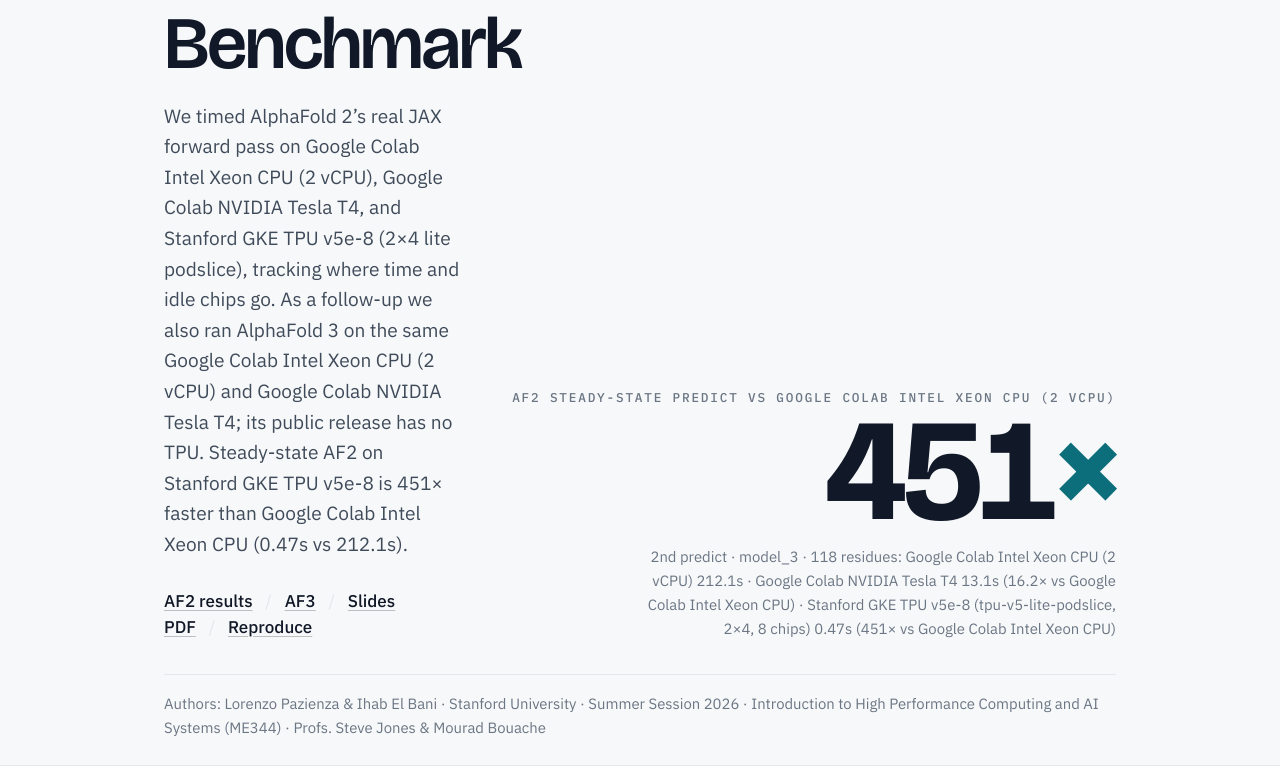
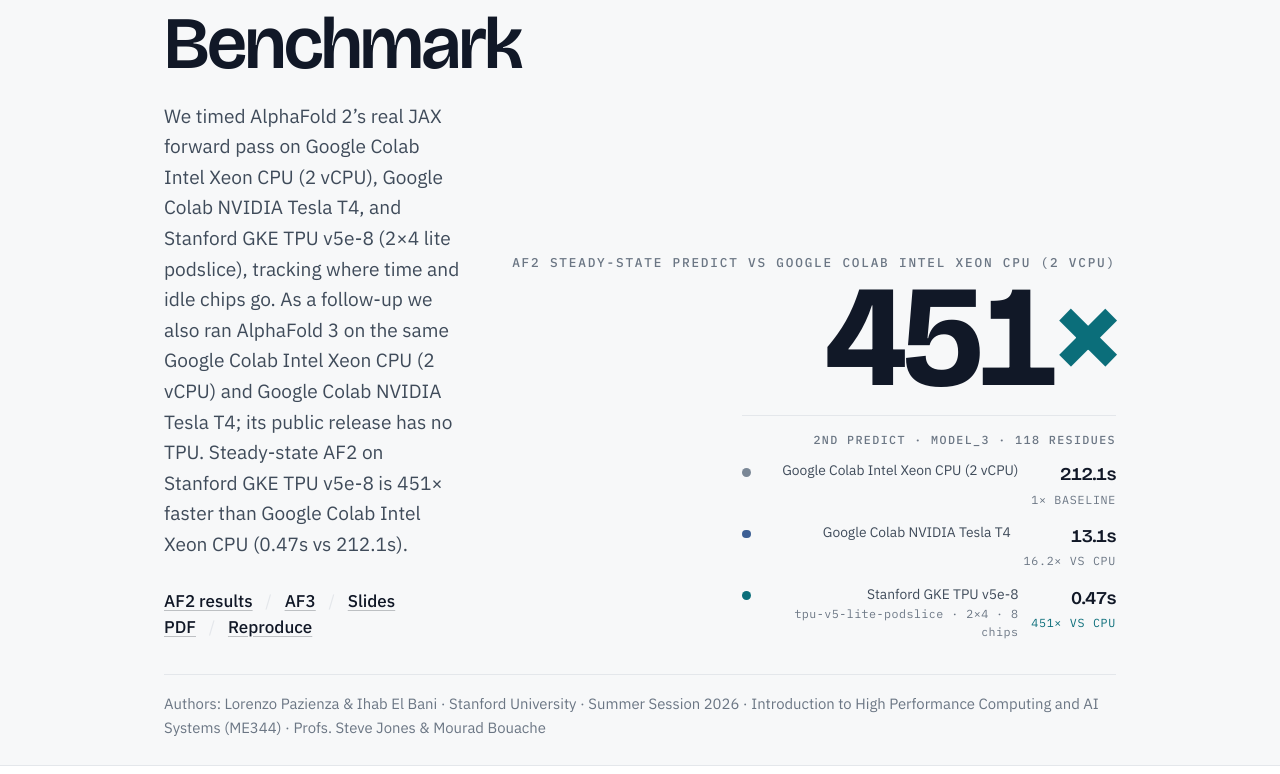
Before and after one commit to lorenzopazienza/alphafold-tpu-benchmark, a React (Vite) app in the folder website/: page / in a window 1280 px wide. Shown: the part 330-1104 px from the top of the page. Built offline with nearby package versions, Linux system fonts and the light colour scheme.

Commit message:
fix(site): stack hero 451× breakdown by backend
Replace the dense one-line subline with a color-coded row
per backend so times and speedups scan clearly.

```diff
--- a/website/index.html
+++ b/website/index.html
@@ -352,8 +352,7 @@
 
       <h2 id="top">Hero</h2>
       <p>
-        Giant metric <strong>451×</strong> (AF2 steady-state TPU vs Google Colab Intel Xeon CPU). Subline:
-        2nd predict · model_3 · 118 residues: Google Colab Intel Xeon CPU (2 vCPU) 212.1s · Google Colab NVIDIA Tesla T4 13.1s (16.2× vs Google Colab Intel Xeon CPU) · Stanford GKE TPU v5e-8 (tpu-v5-lite-podslice, 2×4, 8 chips) 0.47s (451× vs Google Colab Intel Xeon CPU). Title “AlphaFold TPU
+        Giant metric <strong>451×</strong> (AF2 steady-state TPU vs Google Colab Intel Xeon CPU). Under it: a stacked list (one row per backend), not one dense line. Context: 2nd predict · model_3 · 118 residues. Rows: (1) Google Colab Intel Xeon CPU (2 vCPU) 212.1s 1× baseline; (2) Google Colab NVIDIA Tesla T4 13.1s 16.2× vs CPU; (3) Stanford GKE TPU v5e-8 (tpu-v5-lite-podslice · 2×4 · 8 chips) 0.47s 451× vs CPU. Title “AlphaFold TPU
         Benchmark”. Blurb: AF2 JAX forward pass on Google Colab Intel Xeon CPU (2 vCPU),
         Google Colab NVIDIA Tesla T4, and Stanford GKE TPU v5e-8 (tpu-v5-lite-podslice, 2×4, 8 chips);
         AF3 follow-up on the same Google Colab Intel Xeon CPU (2 vCPU) and Google Colab NVIDIA Tesla T4 (public AF3 has no TPU).
--- a/website/src/components/Hero.jsx
+++ b/website/src/components/Hero.jsx
@@ -23,6 +23,30 @@
 
   return value
 }
+
+const METRIC_CONTEXT = '2nd predict · model_3 · 118 residues'
+
+const METRIC_ROWS = [
+  {
+    backend: 'Google Colab Intel Xeon CPU (2 vCPU)',
+    time: '212.1s',
+    speedup: '1× baseline',
+    color: '#7a8796',
+  },
+  {
+    backend: 'Google Colab NVIDIA Tesla T4',
+    time: '13.1s',
+    speedup: '16.2× vs CPU',
+    color: '#3d5f94',
+  },
+  {
+    backend: 'Stanford GKE TPU v5e-8',
+    detail: 'tpu-v5-lite-podslice · 2×4 · 8 chips',
+    time: '0.47s',
+    speedup: '451× vs CPU',
+    color: '#0b6e7a',
+  },
+]
 
 export default function Hero() {
   const n = useCountUp(451)
@@ -81,13 +105,31 @@
               {n}
               <span className="text-teal">×</span>
             </p>
-            <p className="section-note mt-3 lg:ml-auto lg:max-w-md">
-              2nd predict · model_3 · 118 residues: Google Colab Intel Xeon CPU
-              (2 vCPU) 212.1s · Google Colab NVIDIA Tesla T4 13.1s (16.2× vs
-              Google Colab Intel Xeon CPU) · Stanford GKE TPU v5e-8
-              (tpu-v5-lite-podslice, 2×4, 8 chips) 0.47s (451× vs Google Colab
-              Intel Xeon CPU)
-            </p>
+
+            <div className="hero-metric-stack mt-4 lg:ml-auto">
+              <p className="label-mono">{METRIC_CONTEXT}</p>
+              <ul className="hero-metric-list">
+                {METRIC_ROWS.map((row) => (
+                  <li key={row.backend} className="hero-metric-row">
+                    <span
+                      className="hero-metric-dot"
+                      style={{ background: row.color }}
+                      aria-hidden
+                    />
+                    <div className="hero-metric-copy">
+                      <span className="hero-metric-backend">{row.backend}</span>
+                      {row.detail ? (
+                        <span className="hero-metric-detail">{row.detail}</span>
+                      ) : null}
+                    </div>
+                    <div className="hero-metric-stats">
+                      <span className="hero-metric-time eq">{row.time}</span>
+                      <span className="hero-metric-speedup eq">{row.speedup}</span>
+                    </div>
+                  </li>
+                ))}
+              </ul>
+            </div>
           </div>
         </div>
       </div>
--- a/website/src/index.css
+++ b/website/src/index.css
@@ -190,6 +190,91 @@
   font-size: 0.875rem;
   line-height: 1.6;
   color: var(--color-mute);
+}
+
+.hero-metric-stack {
+  max-width: 22rem;
+  border-top: 1px solid var(--color-line);
+  padding-top: 0.875rem;
+  text-align: left;
+}
+
+@media (min-width: 1024px) {
+  .hero-metric-stack {
+    margin-left: auto;
+    text-align: right;
+  }
+}
+
+.hero-metric-list {
+  margin: 0.75rem 0 0;
+  padding: 0;
+  list-style: none;
+  display: flex;
+  flex-direction: column;
+  gap: 0.875rem;
+}
+
+.hero-metric-row {
+  display: grid;
+  grid-template-columns: 0.5rem minmax(0, 1fr) auto;
+  gap: 0.625rem 0.75rem;
+  align-items: start;
+}
+
+.hero-metric-dot {
+  width: 0.5rem;
+  height: 0.5rem;
+  border-radius: 9999px;
+  margin-top: 0.4rem;
+}
+
+.hero-metric-copy {
+  min-width: 0;
+  display: flex;
+  flex-direction: column;
+  gap: 0.125rem;
+}
+
+.hero-metric-backend {
+  font-size: 0.8125rem;
+  line-height: 1.35;
+  color: var(--color-slate);
+}
+
+.hero-metric-detail {
+  font-family: var(--font-mono);
+  font-size: 0.6875rem;
+  letter-spacing: 0.04em;
+  color: var(--color-mute);
+}
+
+.hero-metric-stats {
+  display: flex;
+  flex-direction: column;
+  align-items: flex-end;
+  gap: 0.125rem;
+  flex-shrink: 0;
+}
+
+.hero-metric-time {
+  font-family: var(--font-display);
+  font-size: 1.0625rem;
+  font-weight: 600;
+  letter-spacing: -0.02em;
+  color: var(--color-ink);
+}
+
+.hero-metric-speedup {
+  font-family: var(--font-mono);
+  font-size: 0.6875rem;
+  letter-spacing: 0.06em;
+  text-transform: uppercase;
+  color: var(--color-mute);
+}
+
+.hero-metric-row:last-child .hero-metric-speedup {
+  color: var(--color-teal);
 }
 
 .section-caption {
```
Also changed, not shown: website/public/llms.txt.
